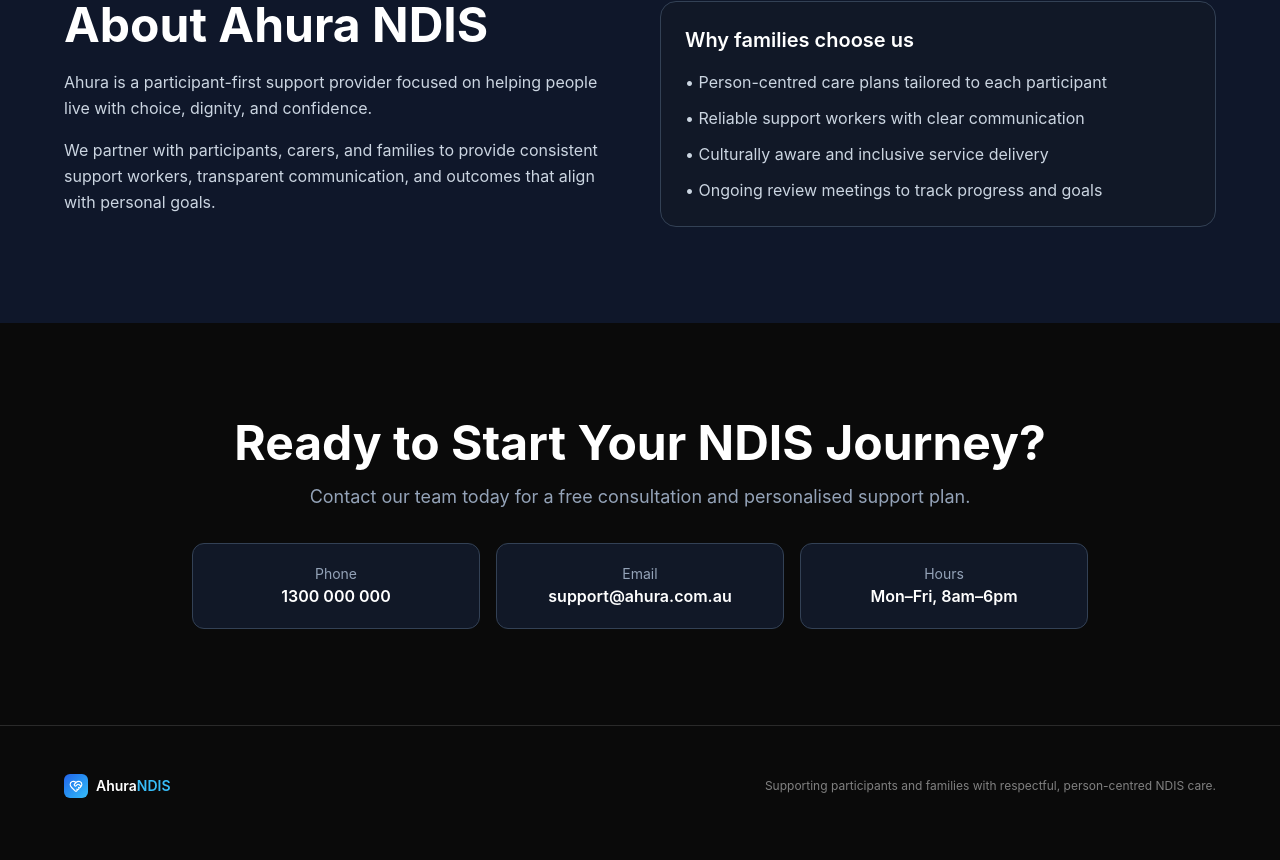
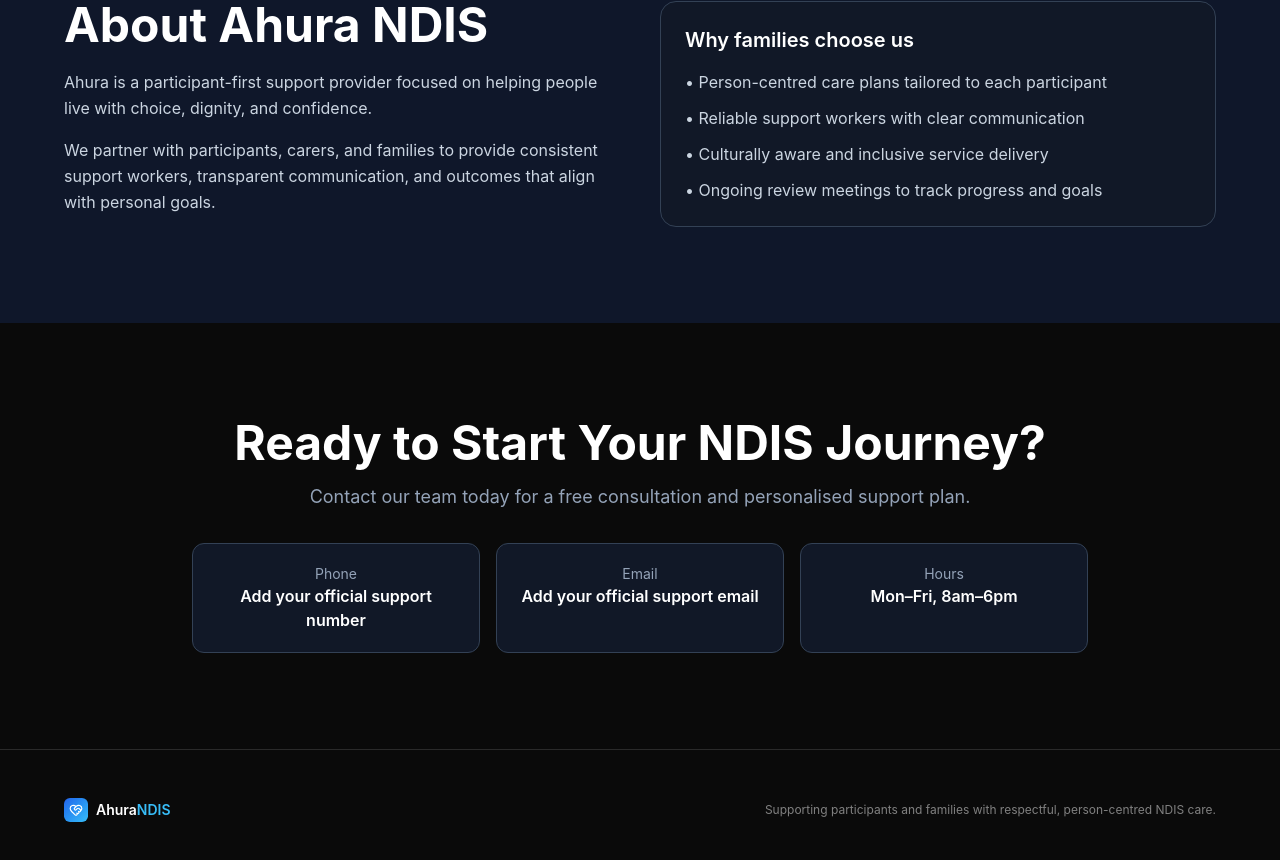
Before and after one commit to ahuraadalat-hub/ahura, a Next.js app: page / in a window 1280 px wide. Shown: the part 2232-3092 px from the top of the page. Built offline with nearby package versions, Linux system fonts and the light colour scheme.

Commit message:
chore: make contact fields explicit placeholders
Agent-Logs-Url: https://github.com/ahuraadalat-hub/ahura/sessions/88f1f5c1-9a69-4d96-a29f-273a223b3172

Co-authored-by: ahuraadalat-hub <273811527+ahuraadalat-hub@users.noreply.github.com>

```diff
--- a/src/app/page.tsx
+++ b/src/app/page.tsx
@@ -46,11 +46,11 @@ export default function Home() {
           <div className="grid sm:grid-cols-3 gap-4">
             <div className="rounded-xl border border-[#334155] bg-[#111827] p-5">
               <p className="text-sm text-[#94a3b8]">Phone</p>
-              <p className="text-white font-semibold">1300 000 000</p>
+              <p className="text-white font-semibold">Add your official support number</p>
             </div>
             <div className="rounded-xl border border-[#334155] bg-[#111827] p-5">
               <p className="text-sm text-[#94a3b8]">Email</p>
-              <p className="text-white font-semibold">support@ahura.com.au</p>
+              <p className="text-white font-semibold">Add your official support email</p>
             </div>
             <div className="rounded-xl border border-[#334155] bg-[#111827] p-5">
               <p className="text-sm text-[#94a3b8]">Hours</p>
```
